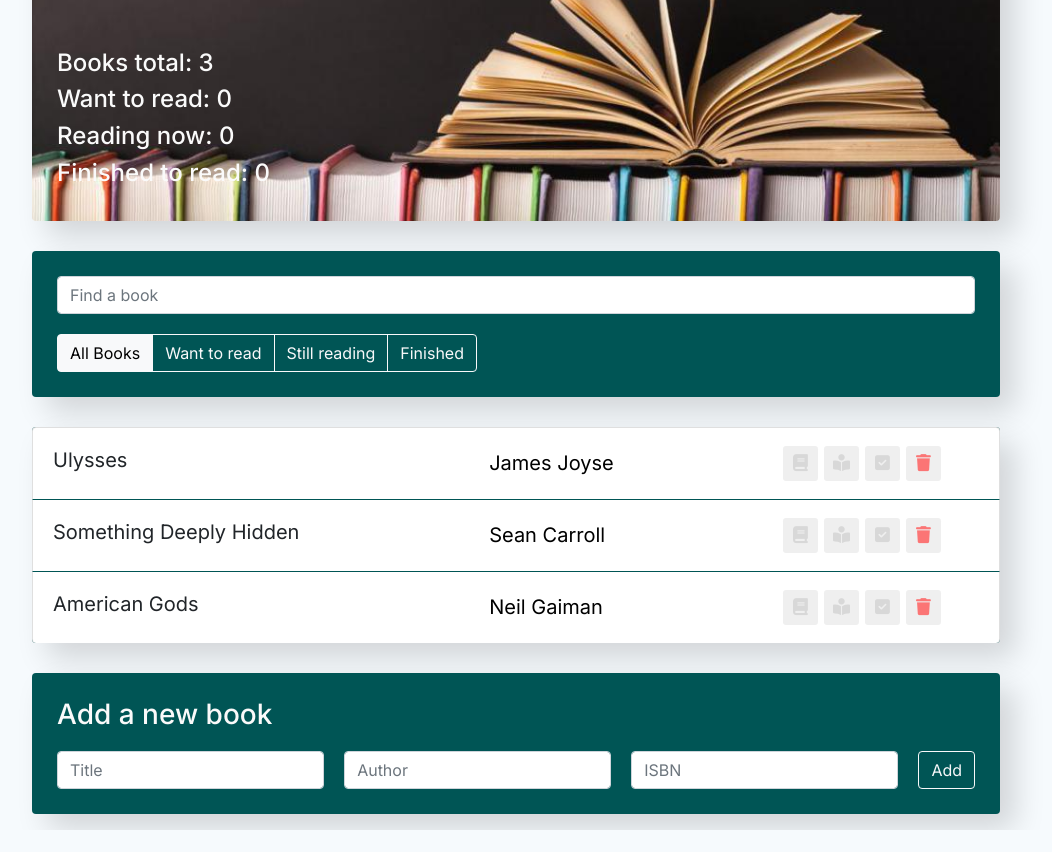
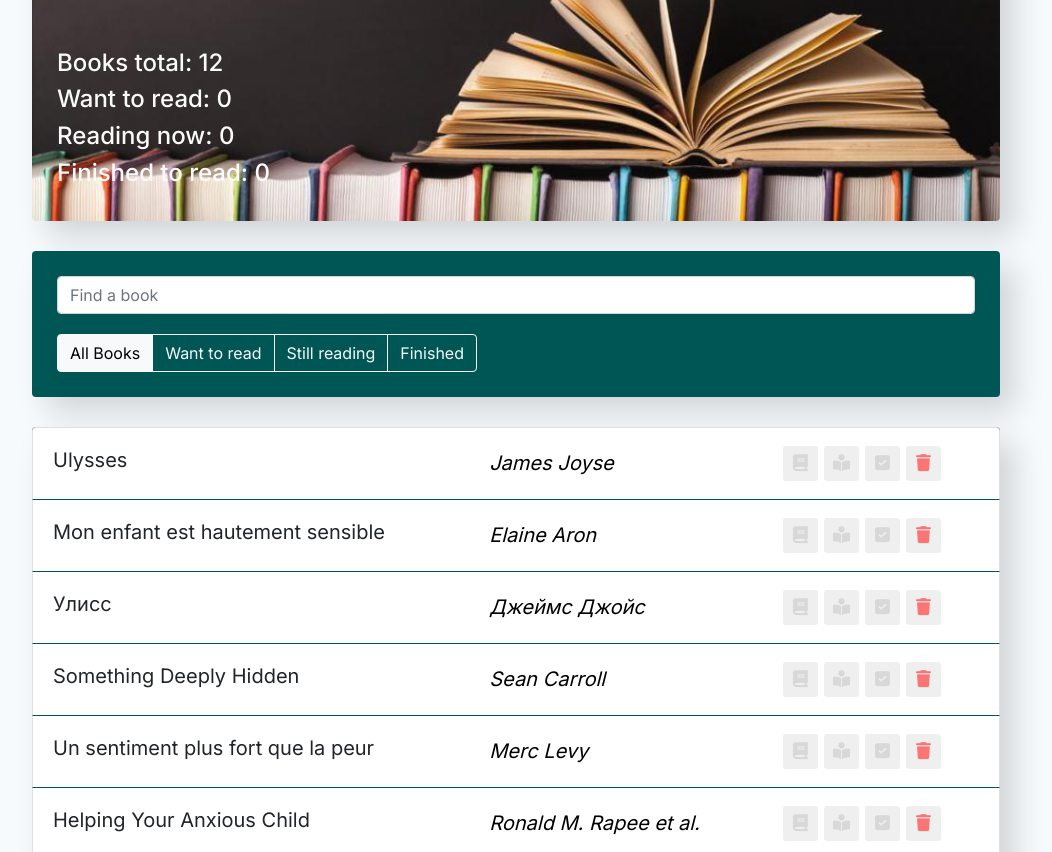
Before and after one commit to AlenaGM/biblio, a React app: page / in a window 1280 px wide. Shown: the part 100-952 px from the top of the page, without its empty margins (124-1176 px from the left). Before the commit the page ends 930 px from the top, so only its background shows below. Built offline with nearby package versions, Linux system fonts and the light colour scheme.

Commit message:
added json

```diff
--- a/src/components/app-info/app-info.css
+++ b/src/components/app-info/app-info.css
@@ -1,9 +1,8 @@
-
 
 .app-info {
     padding: 25px;
     background-color: #005555;
-    background: url("../../img/biblio.png") 50% top/cover no-repeat;
+    background: url("../../resources/img/biblio.png") 50% top/cover no-repeat;
     border-radius: 4px;
     box-shadow: 15px 15px 30px rgba(0,0,0, .15);
     color: #FAFAFA;
--- a/src/components/app/app.js
+++ b/src/components/app/app.js
@@ -5,6 +5,7 @@ import SearchPanel from '../search-panel/search-panel';
 import AppFilter from '../app-filter/app-filter';
 import BookList from '../book-list/book-list';
 import BookAddForm from '../book-add-form/book-add-form';
+import data from "../../resources/data/booklist.json";
 
 import './app.css';
 
@@ -13,13 +14,9 @@ class App extends Component {
   constructor(props){
     super(props);
     this.state = {
-      data: [
-          {isbn: 9780099511199, title:'Ulysses', author:'James Joyse', want: false, reading: false, finished: false, like: false},
-          {isbn: 9781786076335, title:'Something Deeply Hidden', author:'Sean Carroll', want: false, reading: false, finished: false, like: false},
-          {isbn: 9780747263746, title:'American Gods', author:'Neil Gaiman', want: false, reading: false, finished: false, like: false}
-        ],
-        term:'',
-        filter:'all'
+      data,
+      term:'',
+      filter:'all'
     }
   }
 
--- a/src/components/book-add-form/book-add-form.js
+++ b/src/components/book-add-form/book-add-form.js
@@ -1,5 +1,4 @@
 import { Component } from 'react';
-
 import './book-add-form.css';
 
 class BookAddForm extends Component {
--- a/src/components/book-list-item/book-list-item.css
+++ b/src/components/book-list-item/book-list-item.css
@@ -27,6 +27,7 @@
 .list-group-item input {
     line-height: 35px;
     font-size: 20px;
+    font-style: oblique 20deg;
     text-align: left;
     border: 0;
     width: 40%;
--- a/src/components/book-list/book-list.js
+++ b/src/components/book-list/book-list.js
@@ -1,5 +1,4 @@
 import BookListItem from "../book-list-item/book-list-item";
-
 import './book-list.css';
 
 const BookList = ({data, onDelete, onToggleProp}) => {
--- a/src/components/search-panel/search-panel.js
+++ b/src/components/search-panel/search-panel.js
@@ -1,5 +1,4 @@
 import { Component } from 'react';
-
 import './search-panel.css';
 
 class SearchPanel extends Component {
--- /dev/null
+++ b/src/resources/data/booklist.json
@@ -0,0 +1,110 @@
+[{
+    "isbn": 9780099511199,
+    "title":"Ulysses",
+    "author":"James Joyse",
+    "language":"en",
+    "want": false,
+    "reading": false,
+    "finished": false,
+    "like": false
+},{
+    "isbn": 9782290228258,
+    "title":"Mon enfant est hautement sensible",
+    "author":"Elaine Aron",
+    "language":"fr",
+    "want": false,
+    "reading": false,
+    "finished": false,
+    "like": false
+},{
+    "isbn": 9785171108205,
+    "title":"Улисс",
+    "author":"Джеймс Джойс",
+    "language":"ru",
+    "want": false,
+    "reading": false,
+    "finished": false,
+    "like": false
+},{
+    "isbn": 9781786076335,
+    "title":"Something Deeply Hidden",
+    "author":"Sean Carroll",
+    "language":"en",
+    "want": false,
+    "reading": false,
+    "finished": false,
+    "like": false
+},{
+    "isbn": 9782221127131,
+    "title":"Un sentiment plus fort que la peur",
+    "author":"Merc Levy",
+    "language":"fr",
+    "want": false,
+    "reading": false,
+    "finished": false,
+    "like": false
+},{
+    "isbn": 9781572245754,
+    "title":"Helping Your Anxious Child",
+    "author":"Ronald M. Rapee et al.",
+    "language":"en",
+    "want": false,
+    "reading": false,
+    "finished": false,
+    "like": false
+},{
+    "isbn": 9785001178514,
+    "title":"Быть интровертом",
+    "author":"Дебби Танг",
+    "language":"ru",
+    "want": false,
+    "reading": false,
+    "finished": false,
+    "like": false
+},{
+    "isbn": 9791022611183,
+    "title":"Les chiens de Pasvik",
+    "author":"Olivier Truc",
+    "language":"fr",
+    "want": false,
+    "reading": false,
+    "finished": false,
+    "like": false
+},{
+    "isbn": 9780747263746,
+    "title":"American Gods",
+    "author":"Neil Gaiman",
+    "language":"en",
+    "want": false,
+    "reading": false,
+    "finished": false,
+    "like": false
+},{
+    "isbn": 9785917597447,
+    "title":"Дар неудачи",
+    "author":"Джессика Лэйхи",
+    "language":"ru",
+    "want": false,
+    "reading": false,
+    "finished": false,
+    "like": false
+},{
+    "isbn": 9785389163928,
+    "title":"Сверхчувствительная натура",
+    "author":"Элейн Эйрон",
+    "language":"ru",
+    "want": false,
+    "reading": false,
+    "finished": false,
+    "like": false
+},{
+    "isbn": 9785170913824,
+    "title":"Метро 2033",
+    "author":"Дмитрий Глуховский",
+    "language":"ru",
+    "want": false,
+    "reading": false,
+    "finished": false,
+    "like": false
+}
+]
```
Also changed, not shown: src/resources/img/OnMyBookshelf.jpg (renamed from src/img/OnMyBookshelf.jpg), src/resources/img/biblio.png (renamed from src/img/biblio.png), src/resources/img/book.jpg (renamed from src/img/book.jpg), src/resources/img/bookshelf2.jpg (renamed from src/img/bookshelf2.jpg).
